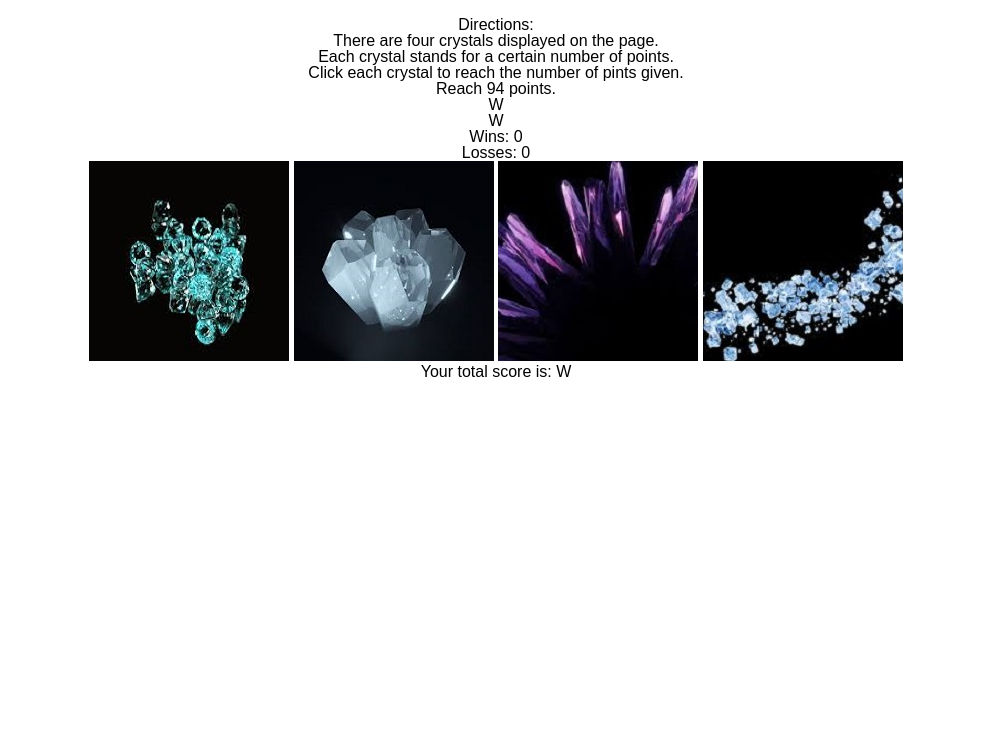
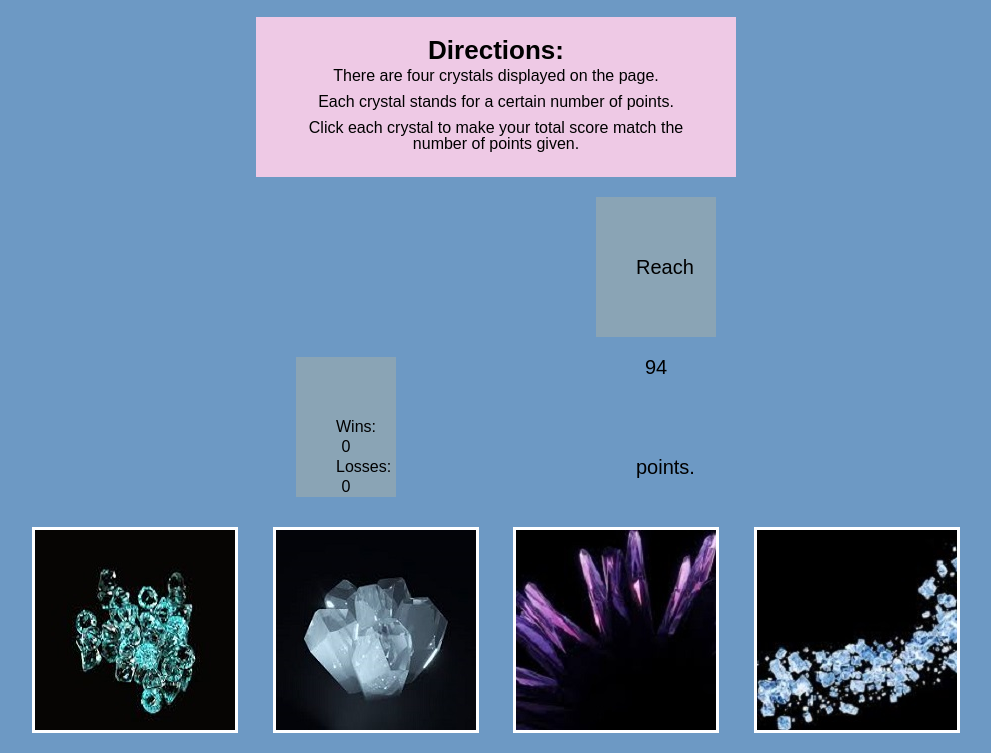
Before and after one commit to kumarivb/CrystalCollector, a plain HTML site: page index.html in a window 1280 px wide. Shown: the part 169-922 px from the top of the page, without its empty margins (144-1135 px from the left). Before the commit the page ends 800 px from the top, so only its background shows below. Drawn offline with nearby package versions, Linux system fonts and the light colour scheme.

Commit message:
add and removed content from index.html and add almost all styles to style.css

```diff
--- a/assets/css/style.css
+++ b/assets/css/style.css
@@ -1,18 +1,78 @@
 body {
     font-family: bookman, sans-serif;
     max-width: 100%;
-    margin: 30px 60px 30px 60px;
+    margin: 30px 100px 30px 100px;
     text-align: center;
-    background-color: ;
-}
-
-.header {
-    background-color: #429E4CFF;
-    margin: 0px 250px 20px 250px;
-    padding: 50px 0px 50px 0px;
+    background-color: #6d99c4;
 }
 
 h1 {
     font-size: 36px;
     font-weight: bold;
 }
+
+h2 {
+    font-size: 26px;
+    font-weight: bold;
+}
+p {
+    padding: 5px 0px 5px 0px;
+}
+
+img {
+    margin: 0px 15px 0px 15px;
+    border: 3px solid;
+    border-color: white;
+}
+
+.header {
+    background-color: #51b2b4;
+    margin: 0px 250px 20px 250px;
+    padding: 50px 0px 50px 0px;
+}
+
+.directions {
+    background-color: #eec9e5;
+    margin: 10px 300px 10px 300px;
+    padding: 20px 40px 20px 40px;
+}
+
+.numberWL {
+    background-color: yellow;
+    margin: 0px 400px 0px 400px;
+    padding: 0px 40px 0px 40px;
+}
+
+.pointsContent {
+    background-color: #8aa4b5;
+    float: left;
+    margin: 10px 0px 10px 200px;
+    padding: 20px 40px 20px 40px;
+    height: 100px;
+    width: 20%;
+    font-size: 20px;
+    line-height: 100px;
+}
+
+.winLoseContent {
+    background-color: #8aa4b5;
+    float: right;
+    margin: 10px 200px 10px 0px;
+    padding: 20px 40px 20px 40px;
+    height: 100px;
+    width: 10%;
+    line-height: 20px;
+}
+
+.imgContent {
+    clear: both;
+    padding: 20px 0px 10px 0px;
+}
+
+.totalScoreContent {
+    background-color: #c68ec4;
+    margin: 10px 300px 10px 300px;
+    padding: 20px 40px 20px 40px;
+    font-size: 20px;
+    line-height: 30px;
+}
--- a/index.html
+++ b/index.html
@@ -19,22 +19,24 @@
         </div>
 
         <div class="directions">
-            <p>Directions:</p>
+            <h2>Directions:</h2>
             <p>There are four crystals displayed on the page.</p>
             <p>Each crystal stands for a certain number of points.</p>
-            <p>Click each crystal to reach the number of pints given.</p>
+            <p>Click each crystal to make your total score match the number of points given.</p>
         </div>
 
-        <div class="pointsContent">
-            Reach <span id="pointsNum">W</span> points.
-        </div>
+        <div class="numberWL">
+            <div class="pointsContent">
+                Reach <span id="pointsNum"></span> points.
+            </div>
 
-        <div class="winLoseContent">
-            <span id="youWon"><!--you won!-->W</span> <br/>
-            <span id="youLost"><!--you lost-->W</span> <br/>
+            <div class="winLoseContent">
+                <span id="youWon"><!--you won!--></span> <br/>
+                <span id="youLost"><!--you lost--></span> <br/>
 
-            Wins: <span id="wins">W</span>  <br/>
-            Losses: <span id="losses">W</span>
+                Wins: <span id="wins"></span>  <br/>
+                Losses: <span id="losses"></span>
+            </div>
         </div>
 
         <div class="imgContent">
@@ -45,20 +47,10 @@
         </div>
 
         <div class="totalScoreContent">
-            Your total score is: <span id="yourTotalScore">W</span>
+            Your total score is: <span id="yourTotalScore"></span>
         </div>
 
-
-
-
-
-
-
     </div>
-
-
-
-
 
 <script src="assets/javascript/game.js"></script>
 
```
